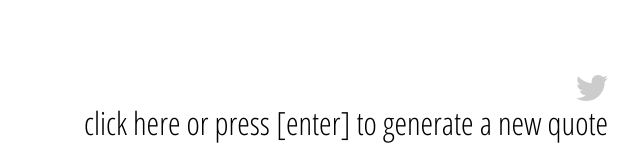
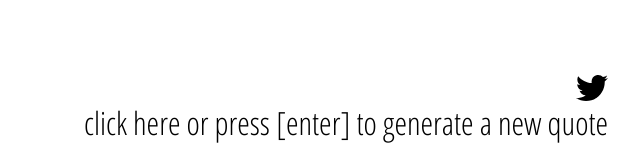
Before and after one commit to fcc-projects/front_end_quote_machine, a plain HTML site: page index.html in a window 1280 px wide. Shown: the part 656-800 px from the top of the page, 640-1280 px from the left. Drawn offline with nearby package versions, Linux system fonts and the light colour scheme; no server answers.

Commit message:
change icon to svg for color change

```diff
--- a/css/app.css
+++ b/css/app.css
@@ -47,14 +47,13 @@ a {
 
 }
 
-img {
+.tweet-icon {
 	width: 4vh;
 	height: 4vh;
-	opacity: 0.2;
 }
 
-img:hover {
-	opacity: 1;
+a:hover {
+	opacity: 0.7;
 }
 
 .tip-container {
--- a/index.html
+++ b/index.html
@@ -20,7 +20,21 @@
 
 			<div class="footer">
 				<div class="icon-container">
-					<a title="Icon made by ElegantThemes" class="tweet-link" href="#"><img class="twitter-icon" src="assets/twitter-logo.svg"></a>
+					<a title="Icon made by ElegantThemes" class="tweet-link" href="#">
+						<svg class="tweet-icon" version="1.1" id="Capa_1" xmlns="http://www.w3.org/2000/svg" xmlns:xlink="http://www.w3.org/1999/xlink" x="0px" y="0px"viewBox="0 0 612 612" style="enable-background:new 0 0 612 612;" xml:space="preserve">
+							<g>
+								<g>
+									<path d="M612,116.258c-22.525,9.981-46.694,16.75-72.088,19.772c25.929-15.527,45.777-40.155,55.184-69.411
+										c-24.322,14.379-51.169,24.82-79.775,30.48c-22.907-24.437-55.49-39.658-91.63-39.658c-69.334,0-125.551,56.217-125.551,125.513
+										c0,9.828,1.109,19.427,3.251,28.606C197.065,206.32,104.556,156.337,42.641,80.386c-10.823,18.51-16.98,40.078-16.98,63.101
+										c0,43.559,22.181,81.993,55.835,104.479c-20.575-0.688-39.926-6.348-56.867-15.756v1.568c0,60.806,43.291,111.554,100.693,123.104
+										c-10.517,2.83-21.607,4.398-33.08,4.398c-8.107,0-15.947-0.803-23.634-2.333c15.985,49.907,62.336,86.199,117.253,87.194
+										c-42.947,33.654-97.099,53.655-155.916,53.655c-10.134,0-20.116-0.612-29.944-1.721c55.567,35.681,121.536,56.485,192.438,56.485
+										c230.948,0,357.188-191.291,357.188-357.188l-0.421-16.253C573.872,163.526,595.211,141.422,612,116.258z"/>
+								</g>
+							</g>
+						</svg>
+					</a>
 				</div>
 				<div class="tip-container">
 					<div class="tip-text text">
--- a/js/app.js
+++ b/js/app.js
@@ -27,6 +27,7 @@ $(document).ready(function () {
 	        	getColor();
 				setColor();
 				setTwitterIntent();
+				setTwitterColor();
       		}
 		})
 	}
@@ -70,6 +71,13 @@ $(document).ready(function () {
 		$(element).css('color', color);
 	}
 
+
+	function setTwitterColor() {
+		$('svg').animate({ opacity: 0}, 200, function() {
+	          	$(this).css('fill', current_fg);
+	          	$(this).animate({ opacity: 1}, 500);
+	          });
+	}
 	function setTwitterIntent() {
 		$('.tweet-link').attr('href', "https://twitter.com/intent/tweet?text=" + encodeURIComponent('"' + current_quote + '" ' + current_author));
 	}
```
Also changed, not shown: assets/twitter-logo.svg (deleted).
